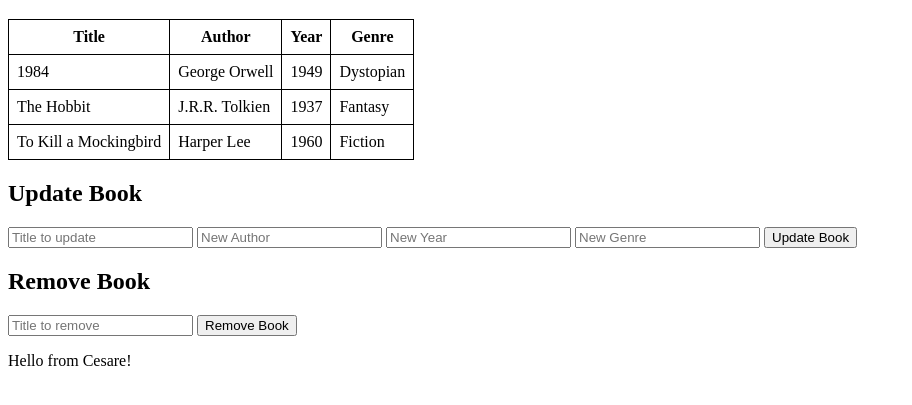
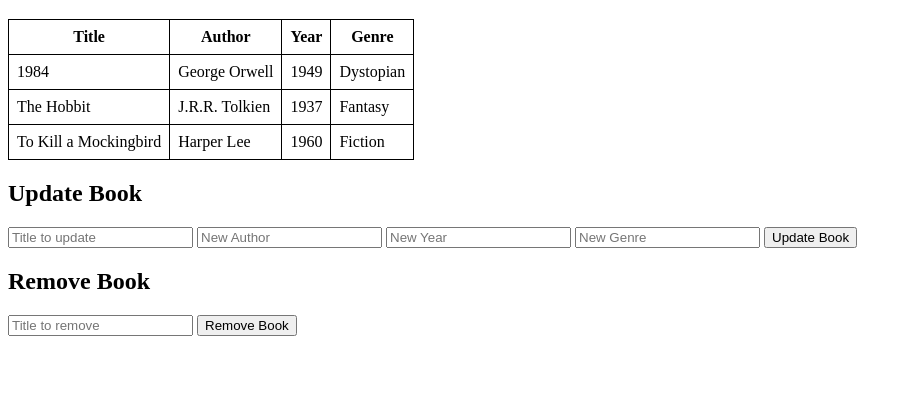
Before and after one commit to quandovedote/book-webapp, a plain HTML site: page index.html in a window 1280 px wide. Shown: the part 61-466 px from the top of the page, without its empty margins (0-912 px from the left). Drawn offline with Linux system fonts and the light colour scheme.

Commit message:
Removed hello message

```diff
--- a/index.html
+++ b/index.html
@@ -141,4 +141,3 @@
   </script>
 </body>
 </html>
-<p>Hello from Cesare!</p>
```
